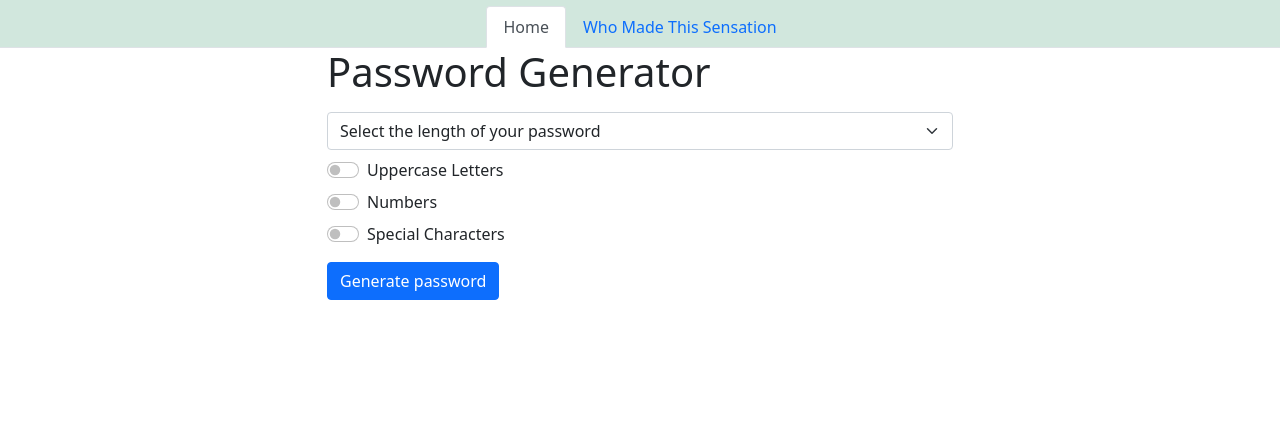
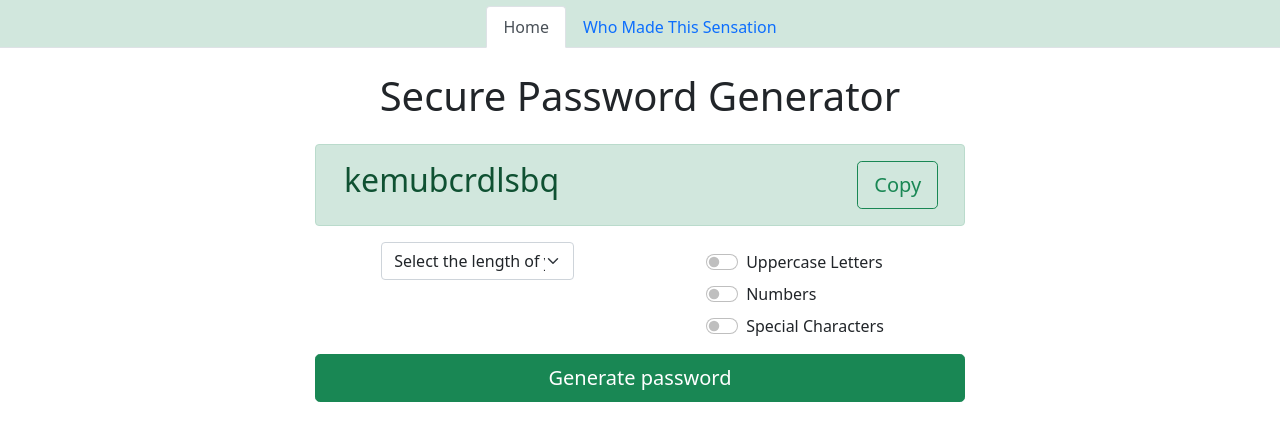
Before and after one commit to pkudlanov/password-generator, a Django app: page / in a window 1280 px wide. Shown: the top 441 px of the page. Run offline with Django 3.2, Linux system fonts and the light colour scheme.

Commit message:
Turned the application to a single page app all the functionality is on one page generating a password doesn't take you to a new page

```diff
--- a/generator/templates/generator/home.html
+++ b/generator/templates/generator/home.html
@@ -6,10 +6,33 @@
 </nav>
 
 <div class="container" style="max-width: 650px;">
-    <h1>Password Generator</h1>
 
-    <form action="{% url 'password' %}" class="mt-3">
-        <select name="length" class="form-select">
+    <div class="container text-center my-4">
+        <h1>Secure Password Generator</h1>
+    </div>
+
+    <div class="container p-0" style="max-width: 650px;">
+
+
+        <div class="alert alert-success row">
+            <div class="col-sm-10 col-12">
+                <h2 class="text-start" id="myInput">
+                    {{ password }}
+                </h2>
+            </div>
+            <div class="col-sm-2 col-12">
+                <button type="button" class="btn btn-outline-success btn-lg pull-right" onclick="copyText()">
+                    Copy
+                </button>
+            </div>
+        </div>
+
+    </div>
+
+    <form action="{% url 'home' %}" class="mt-3 row justify-content-around">
+
+        <div class="col-sm-4 col-12">
+            <select name="length" id="length" class="form-select">
                 <option value="12" selected>Select the length of your password</option>
                 <option value="6">6</option>
                 <option value="7">7</option>
@@ -21,18 +44,52 @@
                 <option value="13">13</option>
                 <option value="14">14</option>
             </select>
-        <div class="form-check form-switch my-2">
-            <input class="form-check-input" type="checkbox" name="uppercase">
+        </div>
+
+        <div class="col-sm-4 col-12">
+            <div class="form-check form-switch my-2 text-right float-right">
+                <input class="form-check-input" type="checkbox" name="uppercase" {{ upper }}>
                 <label class="form-check-label" for="uppercase">Uppercase Letters</label>
             </div>
             <div class="form-check form-switch my-2">
-            <input class="form-check-input" type="checkbox" name="numbers">
+                <input class="form-check-input" type="checkbox" name="numbers" {{ numbers }}>
                 <label class="form-check-label" for="numbers">Numbers</label>
             </div>
             <div class="form-check form-switch my-2">
-            <input class="form-check-input" type="checkbox" name="special">
+                <input class="form-check-input" type="checkbox" name="special" {{ special }}>
                 <label class="form-check-label" for="special">Special Characters</label>
             </div>
-        <input type="submit" value="Generate password" class="btn btn-primary mt-2">
+        </div>
+
+        <input type="submit" value="Generate password" class="btn btn-success btn-lg mt-2">
+
     </form>
+
 </div>
+
+{{ length|json_script:"length-data" }}
+
+<script>
+    function copyText() {
+        let copyText = document.getElementById("myInput").innerText;
+        let tempInput = document.createElement("input");
+        tempInput.type = "text";
+        tempInput.value = copyText;
+
+        document.body.appendChild(tempInput);
+        tempInput.select();
+
+        document.execCommand("copy");
+
+        document.body.removeChild(tempInput);
+    }
+
+    function selectElement(id, valueToSelect) {
+        let element = document.getElementById(id);
+        element.value = valueToSelect;
+    }
+
+    const passLength = JSON.parse(document.getElementById('length-data').textContent);
+
+    selectElement('length', passLength);
+</script>
--- a/generator/views.py
+++ b/generator/views.py
@@ -1,26 +1,25 @@
 from django.shortcuts import render
 import random
 
-# Create your views here.
-
 
 def home(request):
-    return render(request, 'generator/home.html')
-
-
-def about(request):
-    return render(request, 'generator/about.html')
-
-
-def password(request):
     characters = list('abcdefghijklmnopqrstuvwxyz')
 
     if request.GET.get('uppercase'):
         characters.extend('ABCDEFGHIJKLMNOPQRSTUVWXYZ')
+        upper = 'checked'
+    else:
+        upper = ''
     if request.GET.get('special'):
         characters.extend('!@#$%^&*?()-+=|~')
+        special = 'checked'
+    else:
+        special = ''
     if request.GET.get('numbers'):
         characters.extend('0123456789')
+        numbers = 'checked'
+    else:
+        numbers = ''
 
     length = int(request.GET.get('length', 12))
 
@@ -28,4 +27,14 @@ def password(request):
     for x in range(length):
         thepassword += random.choice(characters)
 
-    return render(request, 'generator/password.html', {'password': thepassword})
+    return render(request, 'generator/home.html', {
+        'password': thepassword,
+        'length': length,
+        'upper': upper,
+        'special': special,
+        'numbers': numbers,
+    })
+
+
+def about(request):
+    return render(request, 'generator/about.html')
--- a/password_generator/urls.py
+++ b/password_generator/urls.py
@@ -18,6 +18,5 @@ from generator import views
 
 urlpatterns = [
     path('', views.home, name='home'),
-    path('password/', views.password, name='password'),
     path('about/', views.about, name='about'),
 ]
```
Also changed, not shown: generator/templates/generator/password.html (deleted, +0 -36 lines). Lines whose indentation alone changed are shown as unchanged.
